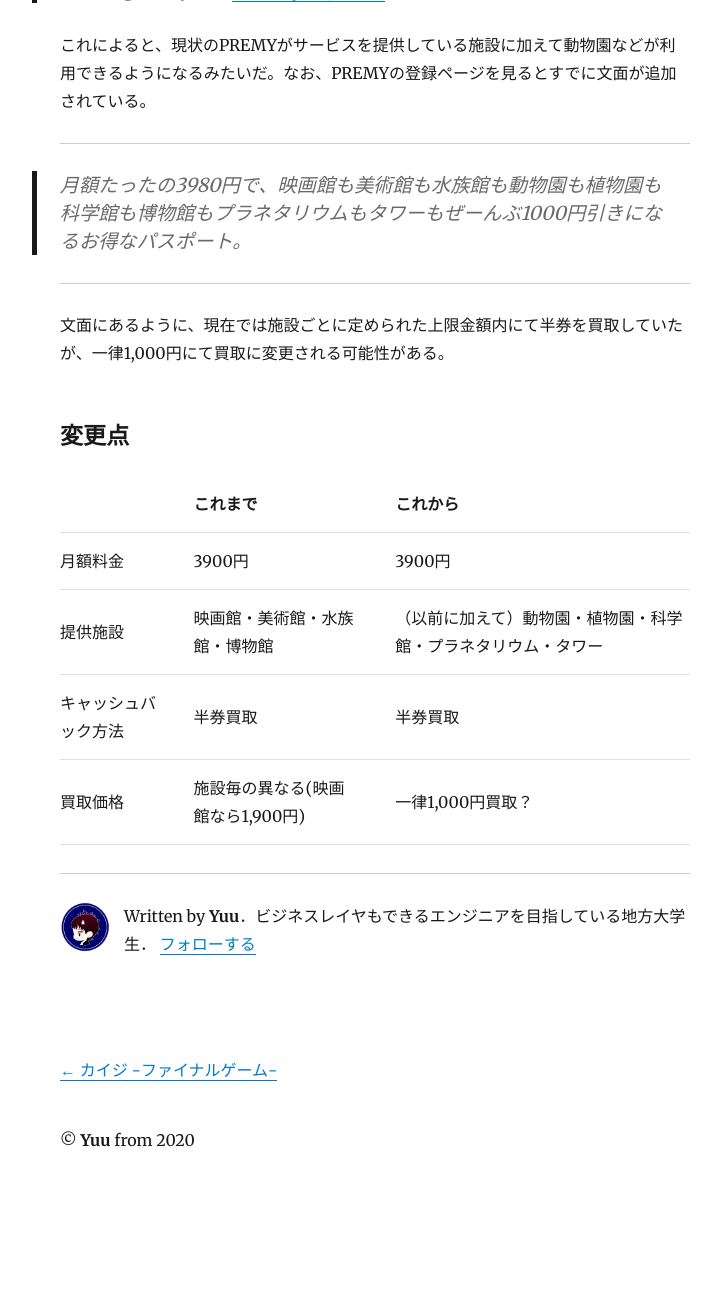
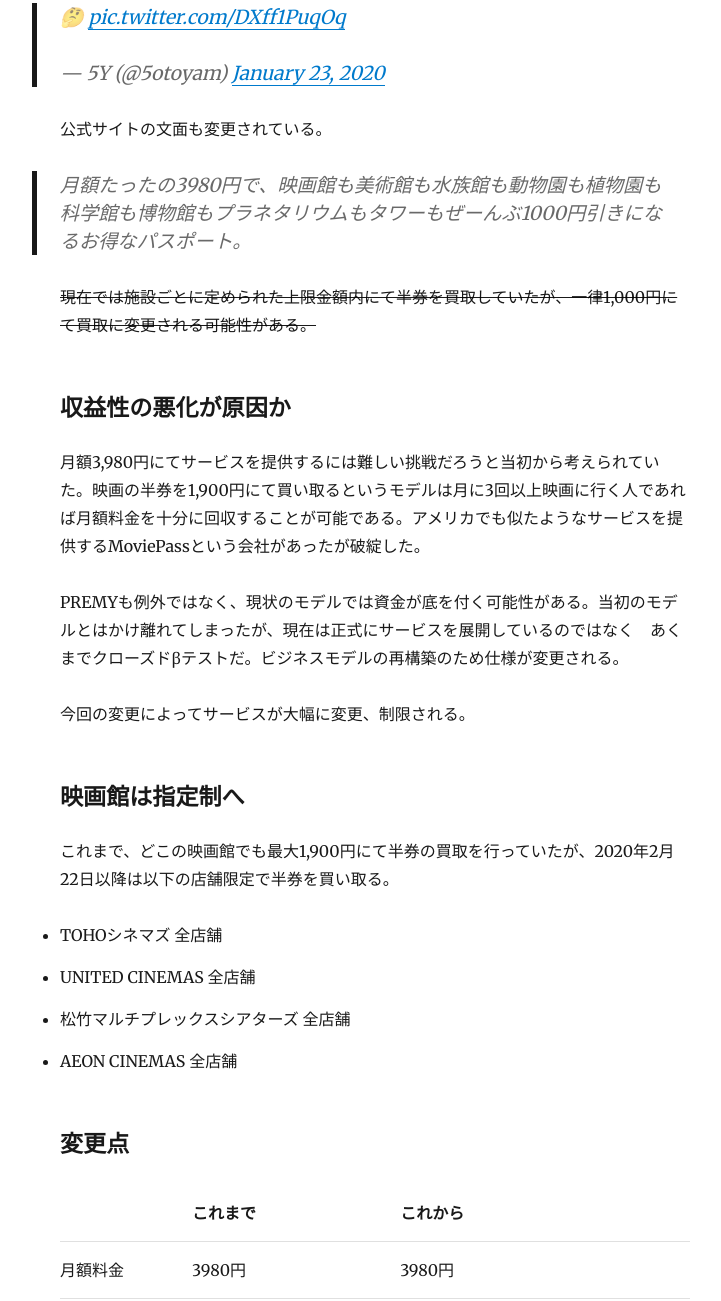
Before and after one commit to psbss/premy_blog, a Gatsby site: page /premy-200124/ in a window 1280 px wide. Shown: the part 1241-2542 px from the top of the page, without its empty margins (265-986 px from the left). Before the commit the page ends 2437 px from the top, so only its background shows below. Built offline with nearby package versions, Linux system fonts and the light colour scheme; Gatsby itself is replaced by a stand-in of ours; some packages are replaced by stand-ins of ours.

Commit message:
(ac)premy feb

```diff
--- a/content/blog/premy-200124/index.md
+++ b/content/blog/premy-200124/index.md
@@ -1,5 +1,5 @@
 ---
-title: 月額3980円のPREMYがサービス変更へ、今後は動物園など全9施設にて展開！！
+title: PREMYがサービス縮小へ、今後は首都圏を中心とする動物園など全9施設にて展開！
 date: "2020-01-24"
 description: 近々サービスの修正を行い映画館や動物園、プラネタリウムを含む9つの施設料金を1000円引きにすると公表
 ---
@@ -7,27 +7,41 @@
 
 ## TL;DR
 - PREMYを提供するWED代表の山内氏により情報が公開された
-- 「映画館」「美術館」「博物館」「水族館」に加えて**「動物園」** **「植物園」** **「科学館」** **「プラネタリウム」** **「タワー」**の施設料金をカバーする
-- 半券買取価格が変更される
+- ONE app 内のお知らせでも情報が解禁された
+- 「映画館」「美術館」「博物館」「水族館」に加えて **「動物園」** **「植物園」** **「科学館」** **「プラネタリウム」** **「タワー」**の施設料金をカバーする
+- 半券買取価格が変更され最大1000円にて買取を行う
+- 変更日は2020年2月22日
 
 ## PREMYがサービス内容の変更をするらしい
 PREMYを提供するWED株式会社の代表である山内氏のTwitterにより意味深なツイートが行われた。
 
 <blockquote class="twitter-tweet"><p lang="und" dir="ltr">🤔 <a href="https://t.co/DXff1PuqOq">pic.twitter.com/DXff1PuqOq</a></p>&mdash; 5Y (@5otoyam) <a href="https://twitter.com/5otoyam/status/1220352582863839232?ref_src=twsrc%5Etfw">January 23, 2020</a></blockquote> <script async src="https://platform.twitter.com/widgets.js" charset="utf-8"></script>
 
-これによると、現状のPREMYがサービスを提供している施設に加えて動物園などが利用できるようになるみたいだ。なお、PREMYの登録ページを見るとすでに文面が追加されている。
+公式サイトの文面も変更されている。
+> 月額たったの3980円で、映画館も美術館も水族館も動物園も植物園も科学館も博物館もプラネタリウムもタワーもぜーんぶ1000円引きになるお得なパスポート。
 
----
-> 月額たったの3980円で、映画館も美術館も水族館も動物園も植物園も科学館も博物館もプラネタリウムもタワーもぜーんぶ1000円引きになるお得なパスポート。
----
+~~現在では施設ごとに定められた上限金額内にて半券を買取していたが、一律1,000円にて買取に変更される可能性がある。~~
 
-文面にあるように、現在では施設ごとに定められた上限金額内にて半券を買取していたが、一律1,000円にて買取に変更される可能性がある。
+### 収益性の悪化が原因か
+月額3,980円にてサービスを提供するには難しい挑戦だろうと当初から考えられていた。映画の半券を1,900円にて買い取るというモデルは月に3回以上映画に行く人であれば月額料金を十分に回収することが可能である。アメリカでも似たようなサービスを提供するMoviePassという会社があったが破綻した。
+
+PREMYも例外ではなく、現状のモデルでは資金が底を付く可能性がある。当初のモデルとはかけ離れてしまったが、現在は正式にサービスを展開しているのではなく　あくまでクローズドβテストだ。ビジネスモデルの再構築のため仕様が変更される。
+
+今回の変更によってサービスが大幅に変更、制限される。
+
+### 映画館は指定制へ
+これまで、どこの映画館でも最大1,900円にて半券の買取を行っていたが、2020年2月22日以降は以下の店舗限定で半券を買い取る。
+- TOHOシネマズ 全店舗
+- UNITED CINEMAS 全店舗
+- 松竹マルチプレックスシアターズ 全店舗
+- AEON CINEMAS 全店舗
+
 
 ### 変更点
 
 ||これまで|これから|
 |:-----:|:---:|:---:|
-|月額料金|3900円|3900円|
+|月額料金|3980円|3980円|
 |提供施設|映画館・美術館・水族館・博物館|（以前に加えて）動物園・植物園・科学館・プラネタリウム・タワー|
 |キャッシュバック方法|半券買取|半券買取|
-|買取価格|施設毎の異なる(映画館なら1,900円)|一律1,000円買取？|
+|買取価格|施設ごとに異なる(映画館なら1,900円)|最大1,000円買取|
```
